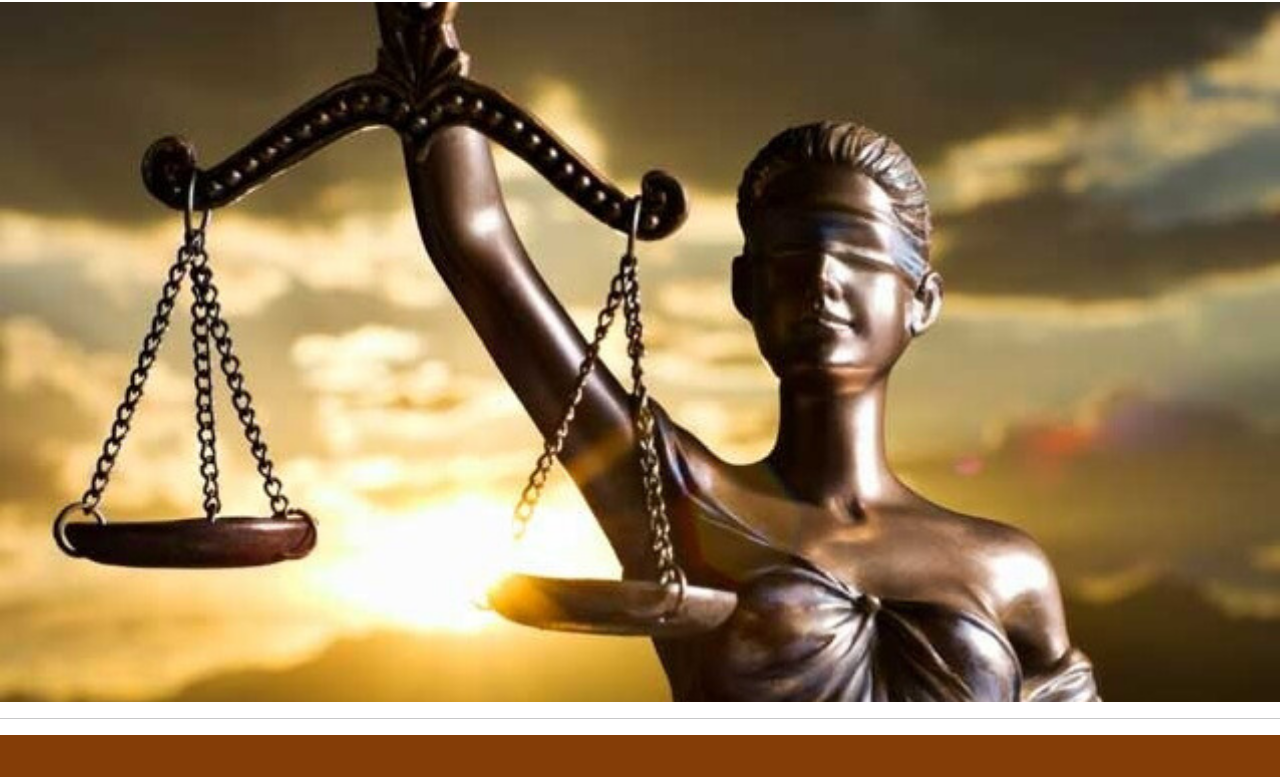
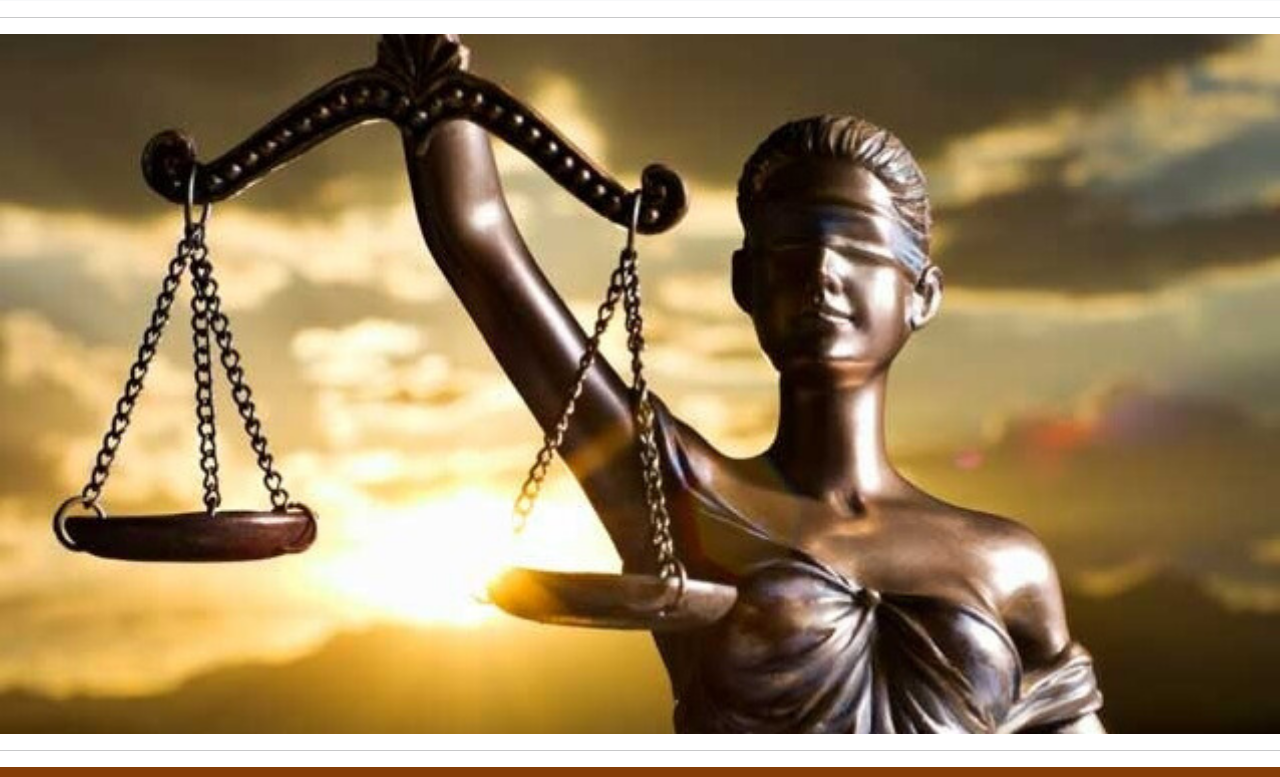
Before and after one commit to DevSuelen/Page_Advogados, a plain HTML site: page index.html in a window 1280 px wide. Shown: the part 137-914 px from the top of the page. Drawn offline with nearby package versions, Linux system fonts and the light colour scheme.

Commit message:
terminando o header com bootstrap

```diff
--- a/index.html
+++ b/index.html
@@ -5,10 +5,17 @@
     <meta http-equiv="X-UA-Compatible" content="IE=edge">
     <meta name="viewport" content="width=device-width, initial-scale=1.0">
     <link rel="shortcut icon" href="imagens/Iconleak-Or-Justice-balance.256.png">
+
     <link rel="stylesheet" href="https://cdn.jsdelivr.net/npm/bootstrap-icons@1.10.5/font/bootstrap-icons.css">
+
+
+    <link href="https://cdn.jsdelivr.net/npm/bootstrap@5.3.0/dist/css/bootstrap.min.css" rel="stylesheet" integrity="sha384-9ndCyUaIbzAi2FUVXJi0CjmCapSmO7SnpJef0486qhLnuZ2cdeRhO02iuK6FUUVM" crossorigin="anonymous">
+
     <link rel="stylesheet" href="style.css">
-    <link href="https://cdn.jsdelivr.net/npm/bootstrap@5.3.0/dist/css/bootstrap.min.css" rel="stylesheet" integrity="sha384-9ndCyUaIbzAi2FUVXJi0CjmCapSmO7SnpJef0486qhLnuZ2cdeRhO02iuK6FUUVM" crossorigin="anonymous">
+
+
     <title>Fulano de tal Advogado</title>
+
     <style>
         .navbar-nav .nav-link{
             font-size: 18px;
@@ -18,6 +25,17 @@
             margin-right: 26px;
             padding: 5px;
         }
+        .bg-image{
+            background-image: url(imagens/justica_cega.jpg);
+            background-repeat: no-repeat;
+            background-size: cover;
+            height: 700px;
+            background-position: center center;
+        }
+
+
+        /* }"background-image: url('imagens/justica_cega.jpg'); background-repeat: no-repeat;
+        background-size: cover; width: 100%; height: 700px;"> */
 
     </style>
 </head>
@@ -64,19 +82,15 @@
         </header> -->
       <hr>
 
-        <div class= "container-fluid"
-
-        style="background-image: url('imagens/justica_cega.jpg'); background-repeat: no-repeat;
-        background-size: cover; width: 100%; height: 700px;">
-        </div>
-<hr>
+        <div class= "bg-image img-fluid"></div>
+        <hr>
         <div class="slogan">
             <p class="slogan">Bem vindes a nossa página, será um prazer fazer parte de sua vitória!</p>
         </div>
         <hr>
 
 
-        <main>
+
            <div class="apresentation">
             <h1>Quem sou eu</h1>
             <p>Olá, sejam bem vindes, me chamo Carlos Rogério da Silva e nosso escritório
@@ -106,7 +120,7 @@
             Além disso, como um escritório especializado em assuntos previdenciários somos capazes de te auxiliar em questões relacionadas ao tempo de serviço e de contribuição. Possuímos amplo conhecimento sobre os períodos que podem ser considerados para aposentadoria, ajudando nossos clientes a entenderem suas opções e a tomar decisões informadas sobre seus benefícios previdenciários.
 
             Em suma, contar com um advogado previdenciário especializado em advogar junto ao INSS para conseguir benefícios por invalidez, doenças, afastamentos por doenças físicas e mentais, maternidade, tempo de serviço e de contribuição é essencial para garantir que seus direitos sejam protegidos e que você receba os benefícios previdenciários a que tem direito. Esses profissionais possuem conhecimentos jurídicos específicos e experiência prática para auxiliá-lo durante todo o processo e representar seus interesses de maneira eficaz..</p>
-        </main>
+
 
         <aside>
 
```
